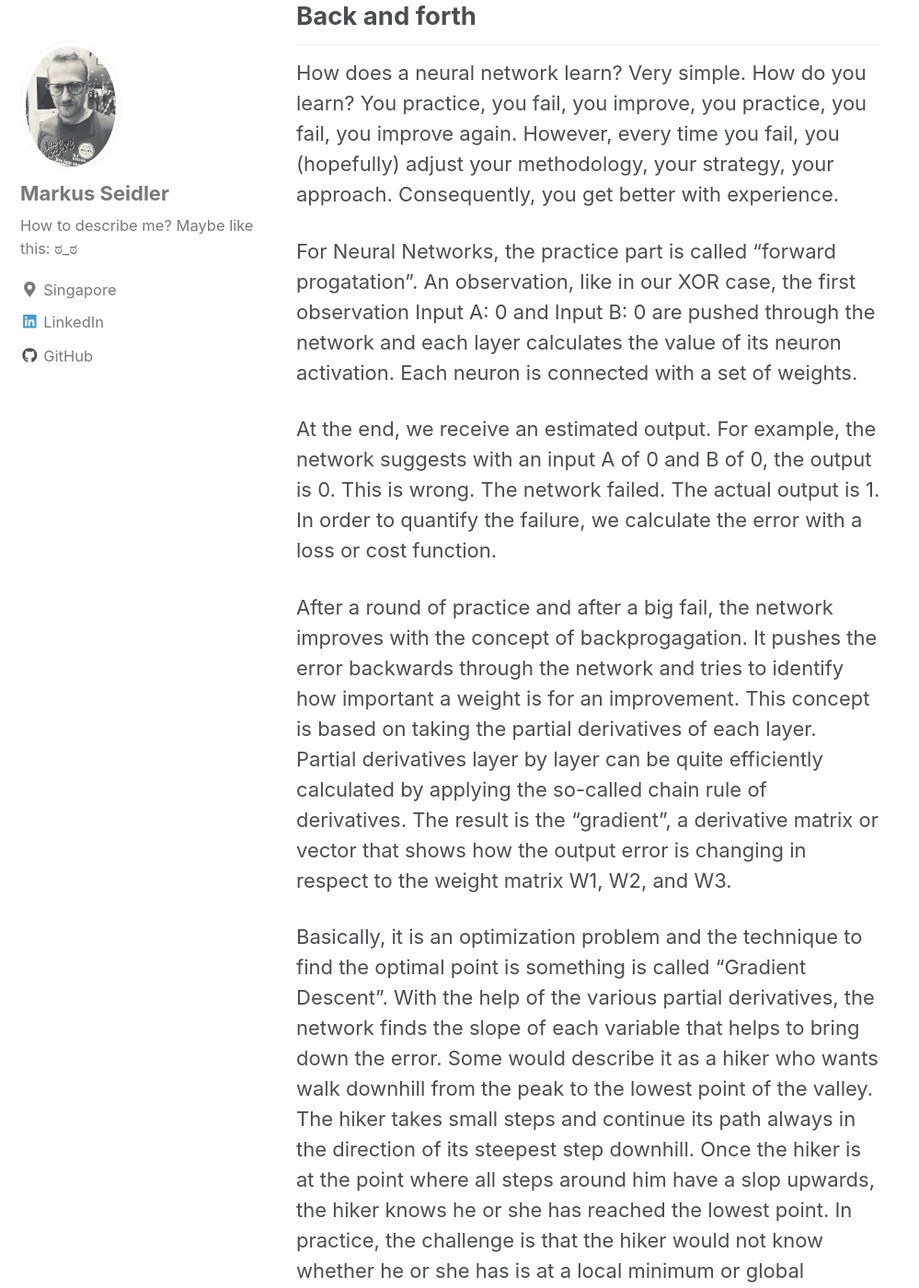
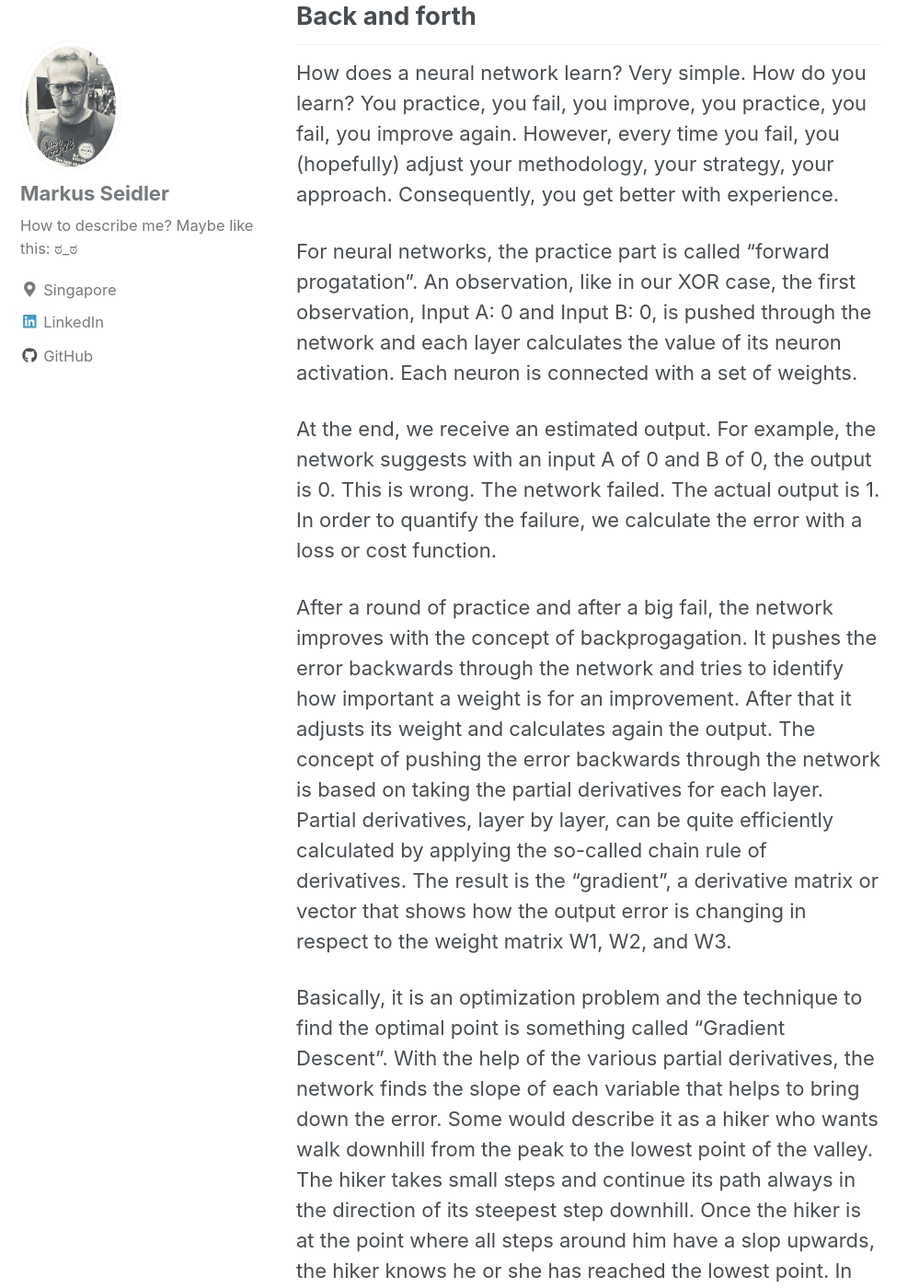
Before and after one commit to markusseidler/markusseidler.github.io, a Jekyll site: the page built from _posts/2018-06-04-FirstNN.md, in a window 1280 px wide and 1400 px high, scrolled down 13078 px. Shown: the whole window at 92% size, without its empty margins (0-999 px from the left). Built offline with Jekyll 4.4.1, drawn with Linux system fonts in a browser that asks for light colours; nearby versions of some CDN libraries; some of the changed text lies outside the part shown.

Commit message:
learn it

```diff
--- a/_posts/2018-06-04-FirstNN.md
+++ b/_posts/2018-06-04-FirstNN.md
@@ -333,8 +333,8 @@
 adjust your methodology, your strategy, your approach. Consequently, you get
 better with experience.
 
-For Neural Networks, the practice part is called "forward progatation". An observation, like
-in our XOR case, the first observation Input A: 0 and Input B: 0 are pushed
+For neural networks, the practice part is called "forward progatation". An observation, like
+in our XOR case, the first observation, Input A: 0 and Input B: 0, is pushed
 through the network and each layer calculates the value of its neuron activation. Each
 neuron is connected with a set of weights.
 
@@ -345,14 +345,16 @@
 
 After a round of practice and after a big fail, the network improves with
 the concept of backprogagation. It pushes the error backwards through the network
-and tries to identify how important a weight is for an improvement. This concept is based
-on taking the partial derivatives of each layer. Partial derivatives layer by layer
-can be quite efficiently calculated by applying the so-called chain rule of derivatives.
-The result is the "gradient", a derivative matrix or vector that shows how the
-output error is changing in respect to the weight matrix W1, W2, and W3.
+and tries to identify how important a weight is for an improvement. After that it
+adjusts its weight and calculates again the output. The concept of pushing the error
+backwards through the network is based on taking the partial derivatives for each layer.
+Partial derivatives, layer by layer, can be quite efficiently calculated by applying
+the so-called chain rule of derivatives. The result is the "gradient", a derivative
+matrix or vector that shows how the output error is changing in respect to the weight
+matrix W1, W2, and W3.
 
 Basically, it is an optimization problem and the technique to find the optimal point is
-something is called "Gradient Descent". With the help of the various partial derivatives,
+something called "Gradient Descent". With the help of the various partial derivatives,
 the network finds the slope of each variable that helps to bring down the error.
 Some would describe it as a hiker who wants walk downhill from the peak to the lowest
 point of the valley. The hiker takes small steps and continue its path always in the
@@ -369,3 +371,13 @@
 machine learning "one epoch". The function "train_NN" reiterated through one epoch and
 adjusted the weights by the gradient at the end of each epoch before it used them for
 the next epoch.
+
+### Let's machine learn and fail?
+
+Are you curious now whether the neural network can learn the pattern of the XOR problem?
+Do you think it will learn the pattern of this non-linear problem? Or fail?
+
+As mentioned before, for execution of the script, I created a second file called "main.py" and
+leave the script with the neural network untouched.
+
+This is main.py.
```
Also changed, not shown: other parts of _posts/2018-06-04-FirstNN.md (+1 -1 lines).
